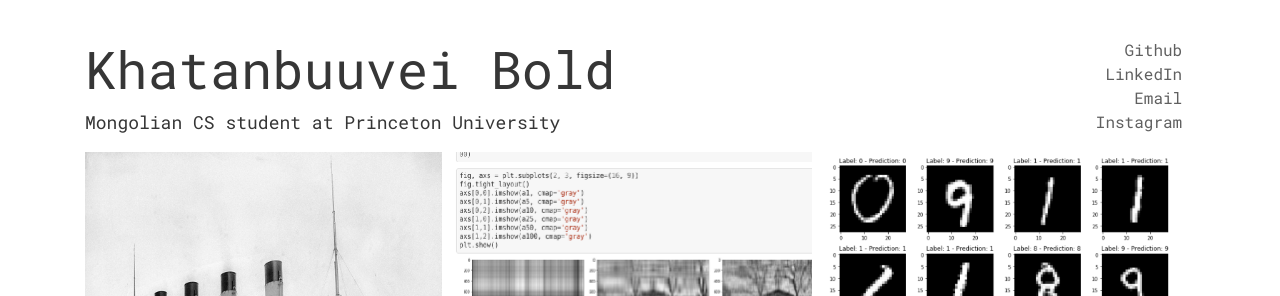
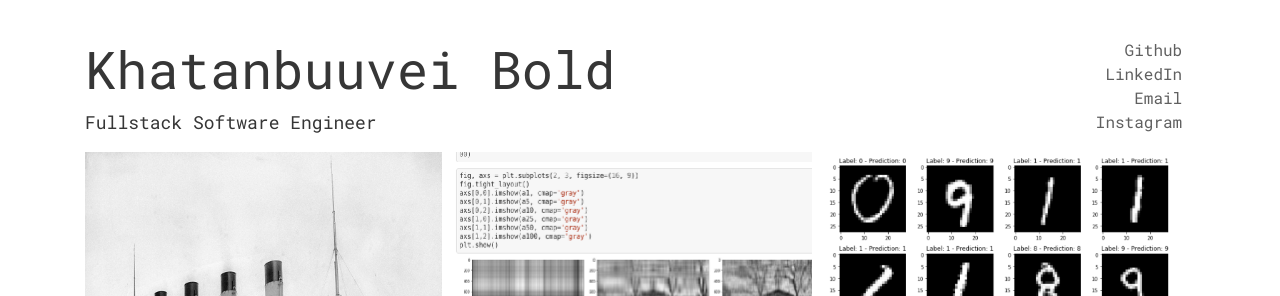
Before and after one commit to khatna/khatna.github.io, a plain HTML site: page index.html in a window 1280 px wide. Shown: the top 296 px of the page. Drawn offline with nearby package versions, Linux system fonts and the light colour scheme.

Commit message:
Update index.html

```diff
--- a/index.html
+++ b/index.html
@@ -32,7 +32,7 @@
         <div class="col col-xs-12">
           <h1 class="text-left">Khatanbuuvei Bold</h1>
           <p>
-            Mongolian CS student at Princeton University<span id="_">_</span>
+            Fullstack Software Engineer<span id="_">_</span>
           </p>
         </div>
         <div class="col col-xs-12" id="links">
```
